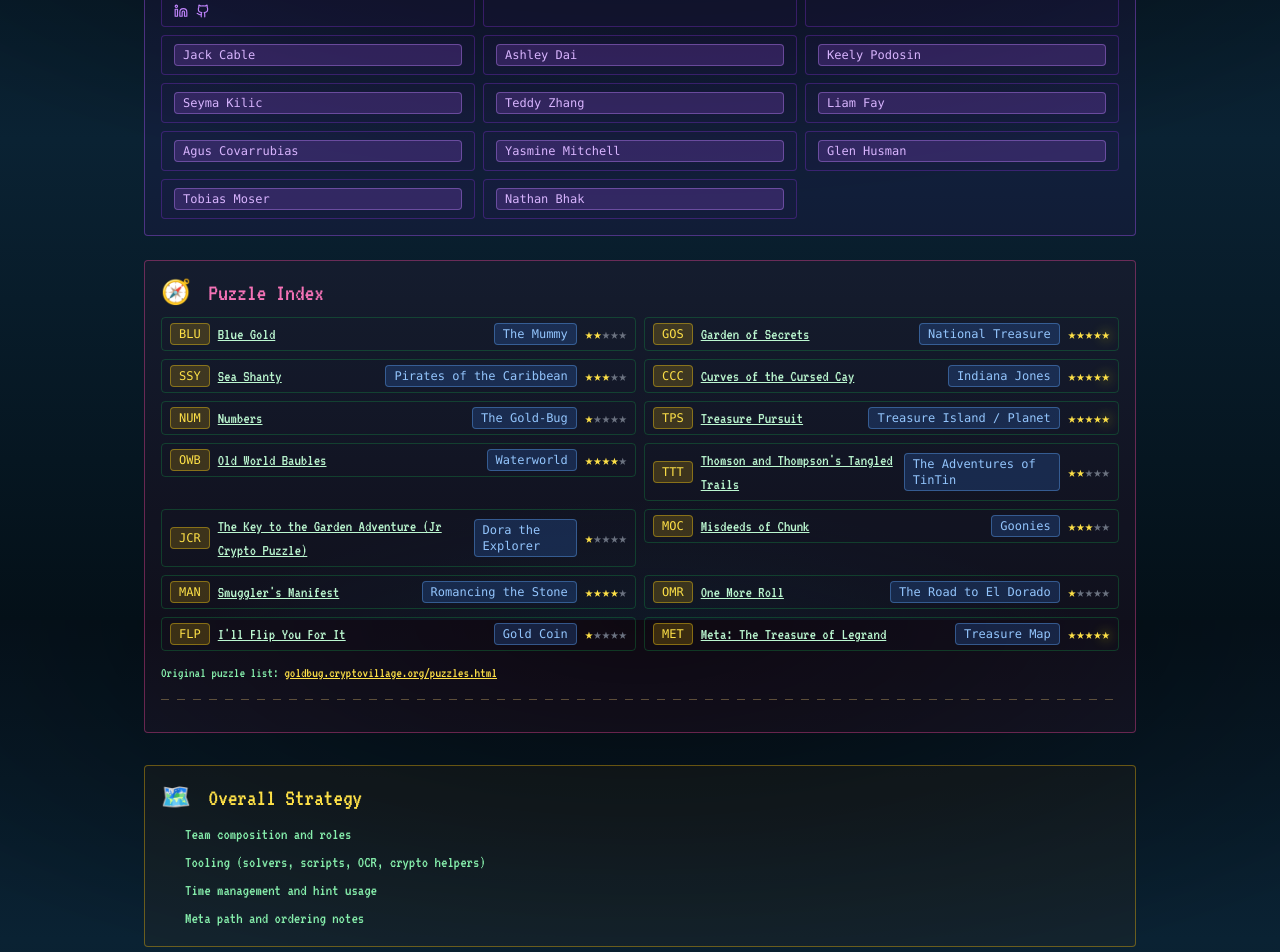
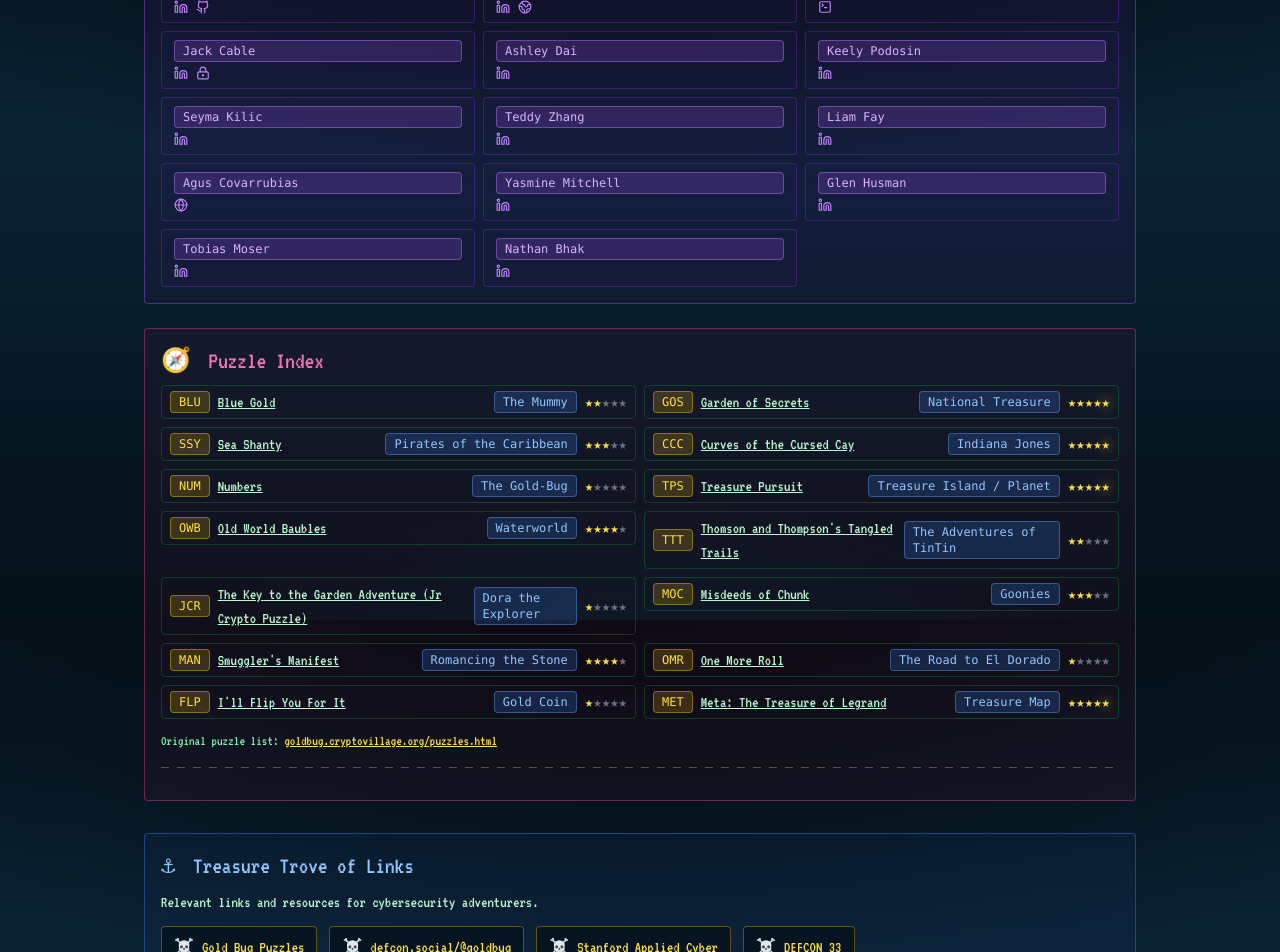
Before and after one commit to cdenicola/shagworm-goldbug-2025, a React (Vite) app: page / in a window 1280 px wide. Shown: the part 980-1932 px from the top of the page. Built offline with nearby package versions, Linux system fonts and the light colour scheme.

Commit message:
everyone gets a link!

```diff
--- a/src/App.tsx
+++ b/src/App.tsx
@@ -3,7 +3,7 @@ import "./App.css"
 import { Switch } from "./components/ui/switch"
 import PuzzleSection, { TPuzzle } from "./puzzle"
 import { useKeyboardNavigation } from "./hooks/useKeyboardNavigation"
-import { Github, Linkedin, Twitter, Instagram } from "lucide-react"
+import * as LucideIcons from "lucide-react"
 import { crewMembers } from "./members"
 
 import {
@@ -257,57 +257,27 @@ If you have questions, feel free to ping us on discord: @rlama__ or @cooper7840`
                 <Badge color="bg-purple-500/20 text-purple-300 border-purple-400/40">
                   {crewMember.name}
                 </Badge>
-                {(crewMember.linkedin ||
-                  crewMember.github ||
-                  crewMember.twitter ||
-                  crewMember.instagram) && (
-                  <div className="flex gap-2 mt-1">
-                    {crewMember.linkedin && (
+                <div className="flex gap-2">
+                  {" "}
+                  {/* flex row with spacing */}
+                  {crewMember.links?.map((c, i) => {
+                    const Icon = LucideIcons[c.icon]
+                    if (!Icon) return null
+                    const aria = c.label ?? `${crewMember.name} ${c.icon}`
+                    return (
                       <a
-                        href={crewMember.linkedin}
+                        key={i}
+                        href={c.link}
                         target="_blank"
                         rel="noreferrer"
                         className="text-purple-400 hover:text-purple-300 transition-colors"
-                        aria-label={`${crewMember.name} LinkedIn`}
+                        aria-label={aria}
                       >
-                        <Linkedin size={14} />
+                        <Icon size={14} />
                       </a>
-                    )}
-                    {crewMember.github && (
-                      <a
-                        href={crewMember.github}
-                        target="_blank"
-                        rel="noreferrer"
-                        className="text-purple-400 hover:text-purple-300 transition-colors"
-                        aria-label={`${crewMember.name} GitHub`}
-                      >
-                        <Github size={14} />
-                      </a>
-                    )}
-                    {crewMember.twitter && (
-                      <a
-                        href={crewMember.twitter}
-                        target="_blank"
-                        rel="noreferrer"
-                        className="text-purple-400 hover:text-purple-300 transition-colors"
-                        aria-label={`${crewMember.name} Twitter`}
-                      >
-                        <Twitter size={14} />
-                      </a>
-                    )}
-                    {crewMember.instagram && (
-                      <a
-                        href={crewMember.instagram}
-                        target="_blank"
-                        rel="noreferrer"
-                        className="text-purple-400 hover:text-purple-300 transition-colors"
-                        aria-label={`${crewMember.name} Instagram`}
-                      >
-                        <Instagram size={14} />
-                      </a>
-                    )}
-                  </div>
-                )}
+                    )
+                  })}
+                </div>
               </div>
             ))}
           </div>
@@ -368,21 +338,6 @@ If you have questions, feel free to ping us on discord: @rlama__ or @cooper7840`
         </nav>
 
         <section className="mt-8 space-y-6">
-          <div className="border border-yellow-500/40 bg-yellow-900/10 rounded-sm p-4">
-            <h3 className="text-2xl text-yellow-300 mb-2">
-              <span className="inline mr-2 text-yellow-300" aria-hidden>
-                🗺️
-              </span>{" "}
-              Overall Strategy
-            </h3>
-            <ul className="list-[>>] pl-6 space-y-1">
-              <li>Team composition and roles</li>
-              <li>Tooling (solvers, scripts, OCR, crypto helpers)</li>
-              <li>Time management and hint usage</li>
-              <li>Meta path and ordering notes</li>
-            </ul>
-          </div>
-
           <div className="border border-blue-500/40 bg-blue-900/10 rounded-sm p-4">
             <h3 className="text-2xl text-blue-300 mb-2">
               <span className="inline mr-2 text-blue-300" aria-hidden>
--- a/src/members.tsx
+++ b/src/members.tsx
@@ -1,108 +1,96 @@
 export type TCrewMember = {
   name: string
-  linkedin?: string
-  github?: string
-  twitter?: string
-  instagram?: string
+  links?: TSocialLink[]
 }
+
+export type TSocialLink = {
+  link: string
+  icon: keyof typeof LucideIcons
+  label?: string
+}
+
+// base factory
+const makeLinkIcon =
+  (icon: IconName) =>
+  (link: string, label?: string): TSocialLink => ({ link, icon, label })
+
+// convenience helpers (use react names of lucide icons)
+export const LinkedIn = makeLinkIcon("Linkedin") // lucide icon name is "Linkedin"
+export const Github = makeLinkIcon("Github")
+//export const Twitter  = makeLinkIcon("Twitter");
+//export const Instagram= makeLinkIcon("Instagram");
+export const Website = makeLinkIcon("Globe")
+export const Terminal = makeLinkIcon("SquareTerminal")
+export const Security = makeLinkIcon("LockKeyhole")
 
 export const crewMembers: TCrewMember[] = [
   {
     name: "Cooper de Nicola",
-    linkedin: "https://www.linkedin.com/in/cooperdenicola/",
-    github: "https://github.com/cdenicola",
-    twitter: undefined,
-    instagram: undefined,
+    links: [
+      LinkedIn("https://www.linkedin.com/in/cooperdenicola"),
+      Github("https://github.com/cdenicola"),
+    ],
   },
   {
     name: "Roberto Lama",
-    linkedin: undefined,
-    github: undefined,
-    twitter: undefined,
-    instagram: undefined,
+    links: [
+      LinkedIn("https://www.linkedin.com/in/robertolama/"),
+      {
+        link: "https://www.endur.earth/",
+        icon: "Earth",
+        label: "Endur Website",
+      },
+    ],
   },
   {
     name: "George Hosono",
-    linkedin: undefined,
-    github: undefined,
-    twitter: undefined,
-    instagram: undefined,
+    links: [Terminal("https://h4ck.dev/about/")],
   },
   {
     name: "Jack Cable",
-    linkedin: undefined,
-    github: undefined,
-    twitter: undefined,
-    instagram: undefined,
+    links: [
+      LinkedIn("https://www.linkedin.com/in/jackcable"),
+      Security("https://corridor.dev/"),
+    ],
   },
   {
     name: "Ashley Dai",
-    linkedin: undefined,
-    github: undefined,
-    twitter: undefined,
-    instagram: undefined,
+    links: [LinkedIn("https://www.linkedin.com/in/ashley-dai-173648204")],
   },
   {
     name: "Keely Podosin",
-    linkedin: undefined,
-    github: undefined,
-    twitter: undefined,
-    instagram: undefined,
+    links: [LinkedIn("https://www.linkedin.com/in/keely-podosin")],
   },
   {
     name: "Seyma Kilic",
-    linkedin: undefined,
-    github: undefined,
-    twitter: undefined,
-    instagram: undefined,
+    links: [LinkedIn("https://www.linkedin.com/in/seyma-kilic")],
   },
   {
     name: "Teddy Zhang",
-    linkedin: undefined,
-    github: undefined,
-    twitter: undefined,
-    instagram: undefined,
+    links: [LinkedIn("https://www.linkedin.com/in/teddyzhng")],
   },
   {
     name: "Liam Fay",
-    linkedin: undefined,
-    github: undefined,
-    twitter: undefined,
-    instagram: undefined,
+    links: [LinkedIn("https://www.linkedin.com/in/liamjfay")],
   },
   {
     name: "Agus Covarrubias",
-    linkedin: undefined,
-    github: undefined,
-    twitter: undefined,
-    instagram: undefined,
+    links: [Website("https://agucova.dev/")],
   },
   {
     name: "Yasmine Mitchell",
-    linkedin: undefined,
-    github: undefined,
-    twitter: undefined,
-    instagram: undefined,
+    links: [LinkedIn("https://www.linkedin.com/in/ymitchellcs/")],
   },
   {
     name: "Glen Husman",
-    linkedin: undefined,
-    github: undefined,
-    twitter: undefined,
-    instagram: undefined,
+    links: [LinkedIn("https://www.linkedin.com/in/glenhusman/")],
   },
   {
     name: "Tobias Moser",
-    linkedin: undefined,
-    github: undefined,
-    twitter: undefined,
-    instagram: undefined,
+    links: [LinkedIn("https://www.linkedin.com/in/tobias-moser-57a462196/")],
   },
   {
     name: "Nathan Bhak",
-    linkedin: undefined,
-    github: undefined,
-    twitter: undefined,
-    instagram: undefined,
+    links: [LinkedIn("https://www.linkedin.com/in/nathanbhak/")],
   },
 ]
```
